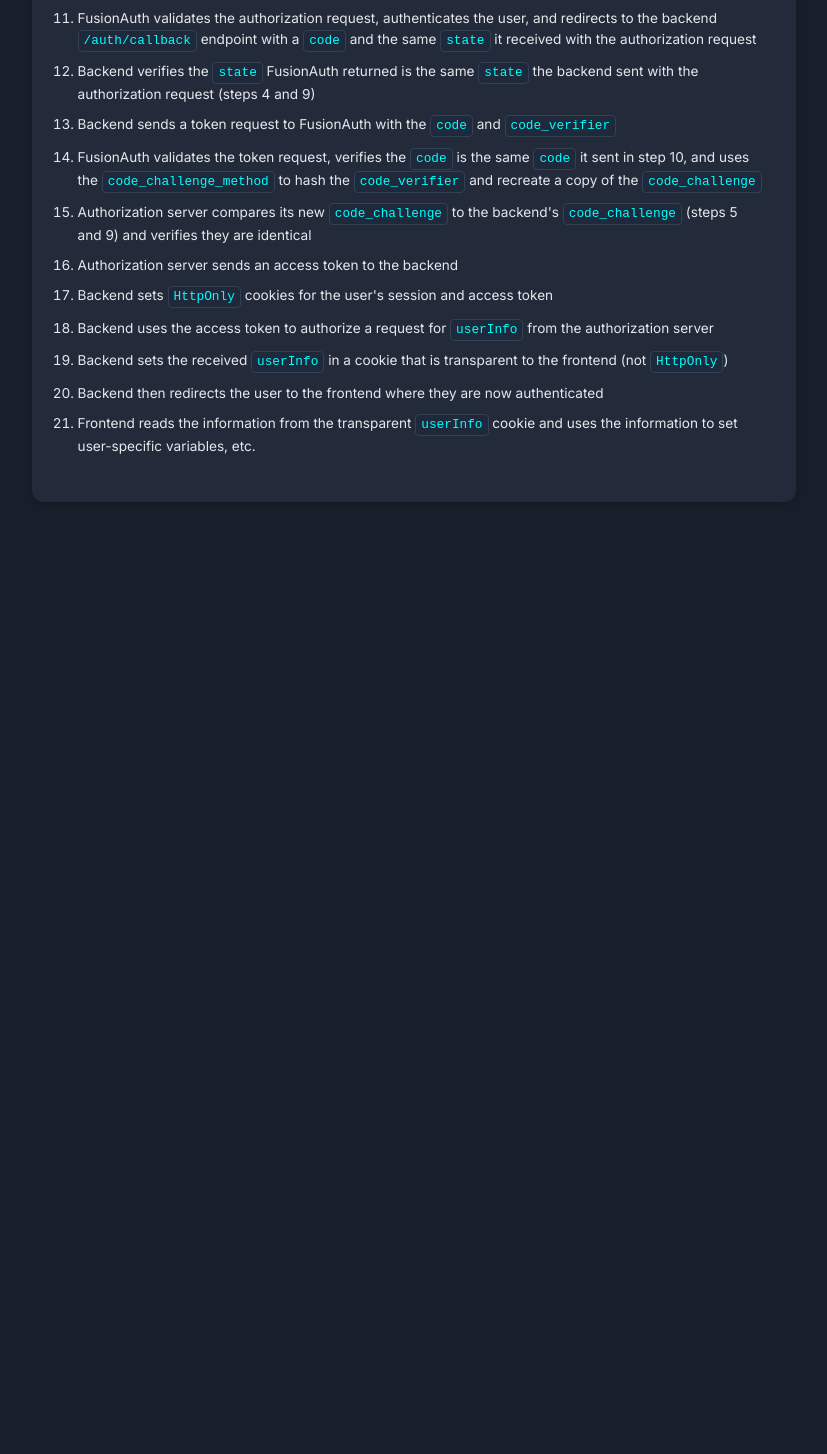
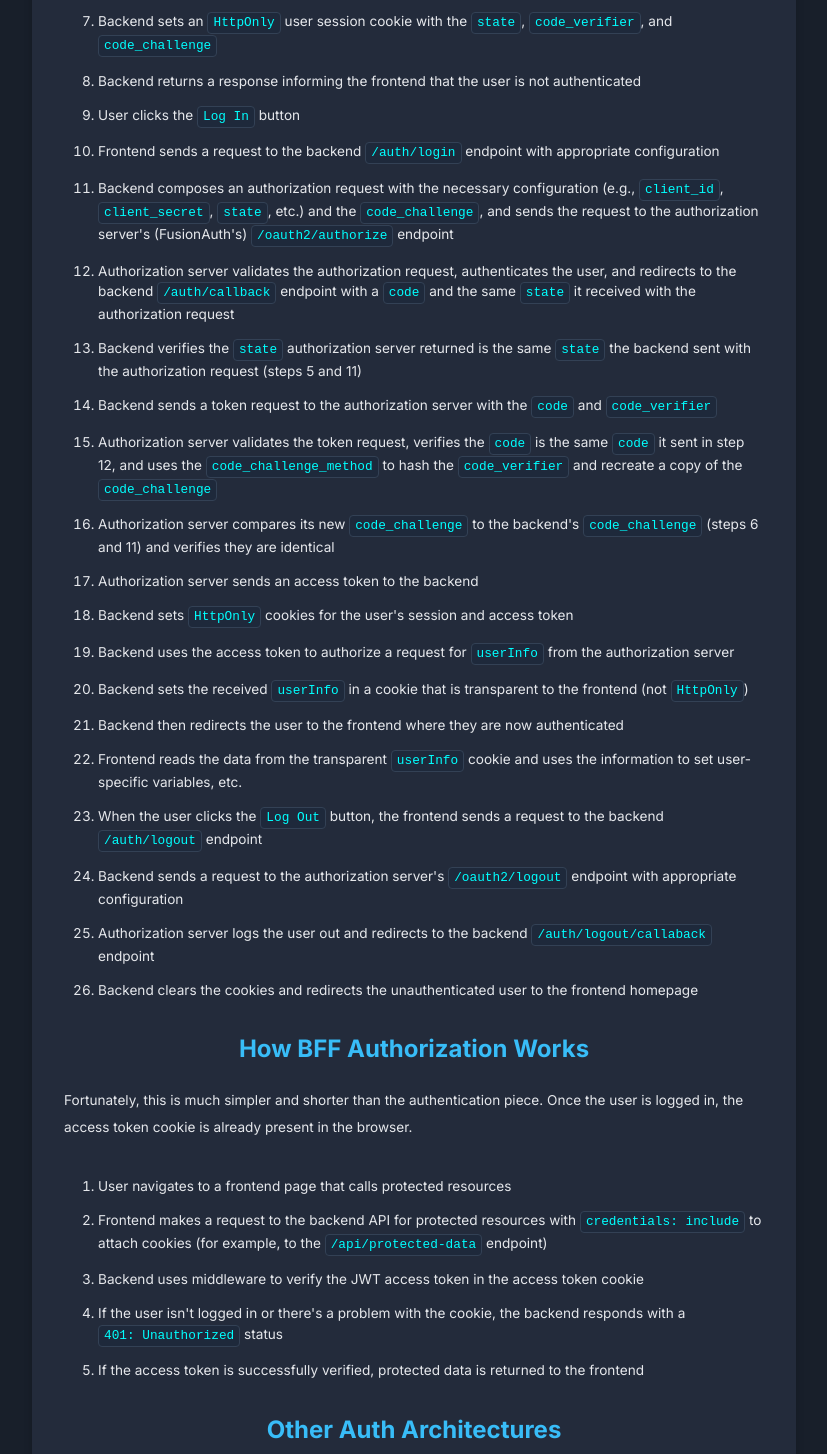
Before and after one commit to kmaida/auth-architecture, a React (Vite) app in the folder bff/frontend/: page / in a window 1280 px wide. Shown: the part 1136-2590 px from the top of the page, without its empty margins (226-1053 px from the left). Before the commit the page ends 1670 px from the top, so only its background shows below. Built offline with nearby package versions, Linux system fonts and the light colour scheme; no server answers.

Commit message:
Wrote out a ton of stuff on the homepage. Phew

```diff
--- a/bff/frontend/src/index.css
+++ b/bff/frontend/src/index.css
@@ -122,11 +122,12 @@
 .container-content ul,
 .container-content ol {
   font-size: .85rem;
-  padding-inline-start: 1em;
+  padding-inline-start: 2.5em;
+  margin: 2.5em 0;
 }
 .container-content ul li,
 .container-content ol li {
-  margin: .7em 0;
+  margin: 1em 0;
   line-height: 1.5;
 }
 strong {
--- a/bff/frontend/src/pages/HomePage.jsx
+++ b/bff/frontend/src/pages/HomePage.jsx
@@ -23,7 +23,8 @@
       </li>
     </ul>
 
-    <h2>How it Works</h2>
+    <h2>How BFF Authentication Works</h2>
+    <p>Here are all the steps for authentication in this BFF example in explicit detail. With this explanation, you should be able to trace the entire authentication lifecycle through both the backend (where the important stuff takes place) and the frontend (where the user interacts).</p>
     <ol>
       <li>
         User navigates to the frontend app
@@ -32,7 +33,7 @@
         Frontend calls the backend <code>/auth/checksession</code> endpoint with <code>credentials: include</code> to attach cookies, if they exist
       </li>
       <li>
-        Backend checks the user's provided credentials (access token cookie and session cookie), and if present, verifies the JSON Web Token access token (because cookies are <code>HttpOnly</code>, only the backend can use the contents of the cookie)
+        Backend checks the user's provided credentials (access token cookie and session cookie), and if present, <a href="https://www.youtube.com/shorts/zRY-ElxVa_U" target="_blank">verifies the JSON Web Token access token</a> (because cookies are <code>HttpOnly</code>, only the backend can use the contents of the cookie)
       </li>
       <li>
         If the user session and access token are valid and not expired, the user's authenticated state is maintained and they are logged into the frontend app
@@ -44,31 +45,34 @@
         ...a <code>code_verifier</code> and a hash of the code verifier called a <code>code_challenge</code>, which is created by hashing the verifier with a function called a <code>code_challenge_method</code>
       </li>
       <li>
+        Backend sets an <code>HttpOnly</code> user session cookie with the <code>state</code>, <code>code_verifier</code>, and <code>code_challenge</code>
+      </li>
+      <li>
         Backend returns a response informing the frontend that the user is not authenticated
       </li>
       <li>
         User clicks the <code>Log In</code> button
       </li>
       <li>
-        Frontend sends a request to the backend <code>/auth/login</code> endpoint
+        Frontend sends a request to the backend <code>/auth/login</code> endpoint with appropriate configuration
       </li>
       <li>
-        Backend composes an authorization request with the necessary configuration (e.g., <code>client_id</code>, <code>client_secret</code>, <code>state</code>, etc.) and the <code>code_challenge</code>, and sends the request to FusionAuth's <code>oauth2/authorize</code> endpoint
+        Backend composes an authorization request with the necessary configuration (e.g., <code>client_id</code>, <code>client_secret</code>, <code>state</code>, etc.) and the <code>code_challenge</code>, and sends the request to the authorization server's (FusionAuth's) <code>/oauth2/authorize</code> endpoint
       </li>
       <li>
-        FusionAuth validates the authorization request, authenticates the user, and redirects to the backend <code>/auth/callback</code> endpoint with a <code>code</code> and the same <code>state</code> it received with the authorization request
+        Authorization server validates the authorization request, authenticates the user, and redirects to the backend <code>/auth/callback</code> endpoint with a <code>code</code> and the same <code>state</code> it received with the authorization request
       </li>
       <li>
-        Backend verifies the <code>state</code> FusionAuth returned is the same <code>state</code> the backend sent with the authorization request (steps 4 and 9)
+        Backend verifies the <code>state</code> authorization server returned is the same <code>state</code> the backend sent with the authorization request (steps 5 and 11)
       </li>
       <li>
-        Backend sends a token request to FusionAuth with the <code>code</code> and <code>code_verifier</code>
+        Backend sends a token request to the authorization server with the <code>code</code> and <code>code_verifier</code>
       </li>
       <li>
-        FusionAuth validates the token request, verifies the <code>code</code> is the same <code>code</code> it sent in step 10, and uses the <code>code_challenge_method</code> to hash the <code>code_verifier</code> and recreate a copy of the <code>code_challenge</code>
+        Authorization server validates the token request, verifies the <code>code</code> is the same <code>code</code> it sent in step 12, and uses the <code>code_challenge_method</code> to hash the <code>code_verifier</code> and recreate a copy of the <code>code_challenge</code>
       </li>
       <li>
-        Authorization server compares its new <code>code_challenge</code> to the backend's <code>code_challenge</code> (steps 5 and 9) and verifies they are identical
+        Authorization server compares its new <code>code_challenge</code> to the backend's <code>code_challenge</code> (steps 6 and 11) and verifies they are identical
       </li>
       <li>
         Authorization server sends an access token to the backend
@@ -86,10 +90,44 @@
         Backend then redirects the user to the frontend where they are now authenticated
       </li>
       <li>
-        Frontend reads the information from the transparent <code>userInfo</code> cookie and uses the information to set user-specific variables, etc.
+        Frontend reads the data from the transparent <code>userInfo</code> cookie and uses the information to set user-specific variables, etc.
       </li>
+      <li>
+        When the user clicks the <code>Log Out</code> button, the frontend sends a request to the backend <code>/auth/logout</code> endpoint
+      </li>
+      <li>
+        Backend sends a request to the authorization server's <code>/oauth2/logout</code> endpoint with appropriate configuration
+      </li>
+      <li>
+        Authorization server logs the user out and redirects to the backend <code>/auth/logout/callaback</code> endpoint
+      </li>
+      <li>
+        Backend clears the cookies and redirects the unauthenticated user to the frontend homepage
+      </li>
+    </ol>
 
+    <h2>How BFF Authorization Works</h2>
+    <p>Fortunately, this is much simpler and shorter than the authentication piece. Once the user is logged in, the access token cookie is already present in the browser.</p>
+    <ol>
+      <li>
+        User navigates to a frontend page that calls protected resources
+      </li>
+      <li>
+        Frontend makes a request to the backend API for protected resources with <code>credentials: include</code> to attach cookies (for example, to the <code>/api/protected-data</code> endpoint)
+      </li>
+      <li>
+        Backend uses middleware to verify the JWT access token in the access token cookie
+      </li>
+      <li>
+        If the user isn't logged in or there's a problem with the cookie, the backend responds with a <code>401: Unauthorized</code> status
+      </li>
+      <li>
+        If the access token is successfully verified, protected data is returned to the frontend
+      </li>
     </ol>
+
+    <h2>Other Auth Architectures</h2>
+    <p>Backend-for-Frontend is one of three authentication and authorization architecture choices for browser-based apps. The other two architectures are <a href="https://datatracker.ietf.org/doc/html/draft-ietf-oauth-browser-based-apps#name-token-mediating-backend" target="_blank">Token-Mediating Backend</a> and <a href="https://datatracker.ietf.org/doc/html/draft-ietf-oauth-browser-based-apps#name-browser-based-oauth-20-clie" target="_blank">Browser-based OAuth 2.0 client</a>. Each architecture has different trade-offs and benefits. Demos of both of these architectures are in progress and will be linked once they are available.</p>
     </>
   );
 }
--- a/bff/frontend/src/services/AuthContext.jsx
+++ b/bff/frontend/src/services/AuthContext.jsx
@@ -22,12 +22,12 @@
     }
   };
 
-  // If logged in, get userInfo from the userDetails cookie
+  // If logged in, get userInfo from the userInfo cookie
   useEffect(() => {
     if (loggedIn) {
       const cookie = document.cookie
         .split('; ')
-        .find(row => row.startsWith('userDetails='));
+        .find(row => row.startsWith('userInfo='));
       if (cookie) {
         const user = JSON.parse(
           decodeURIComponent(cookie.split('=')[1]).replace('j:', '')
```
Also changed, not shown: 1 other file (tests, documents, lock files or other folders).
